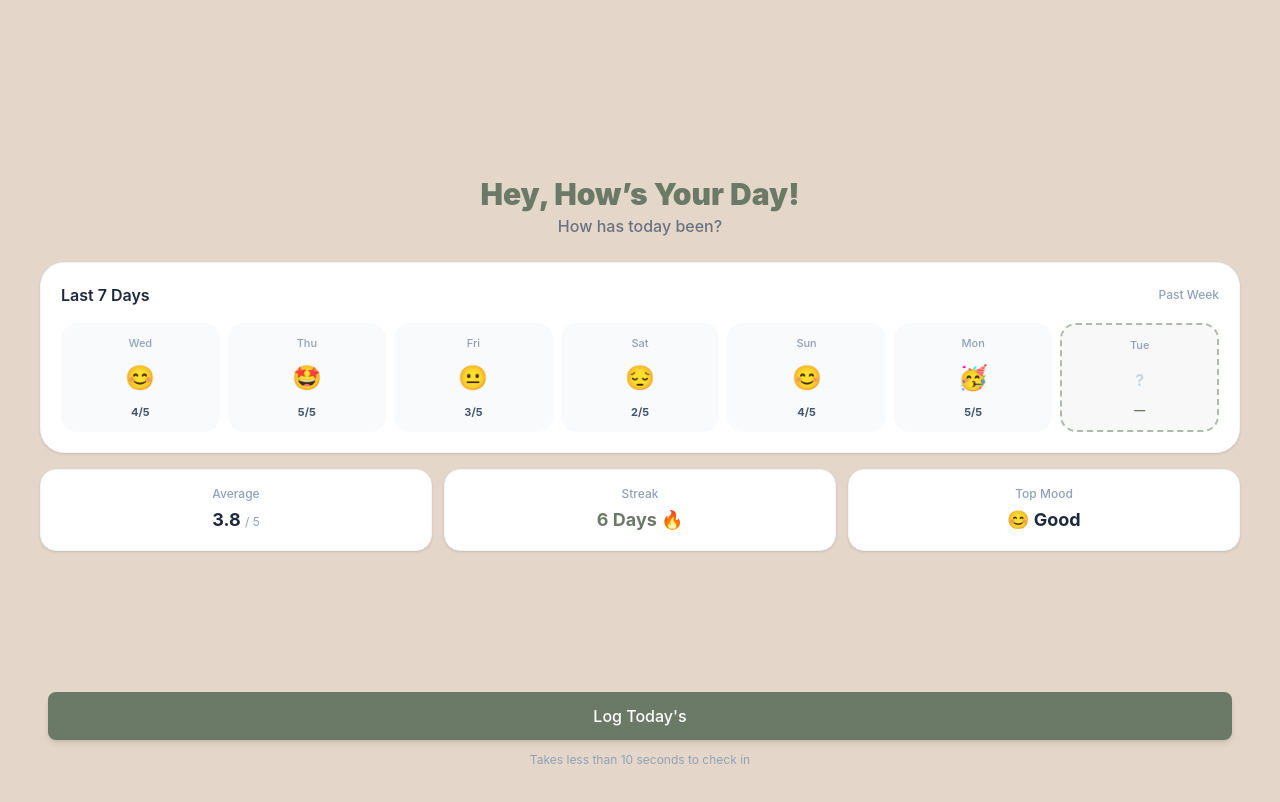
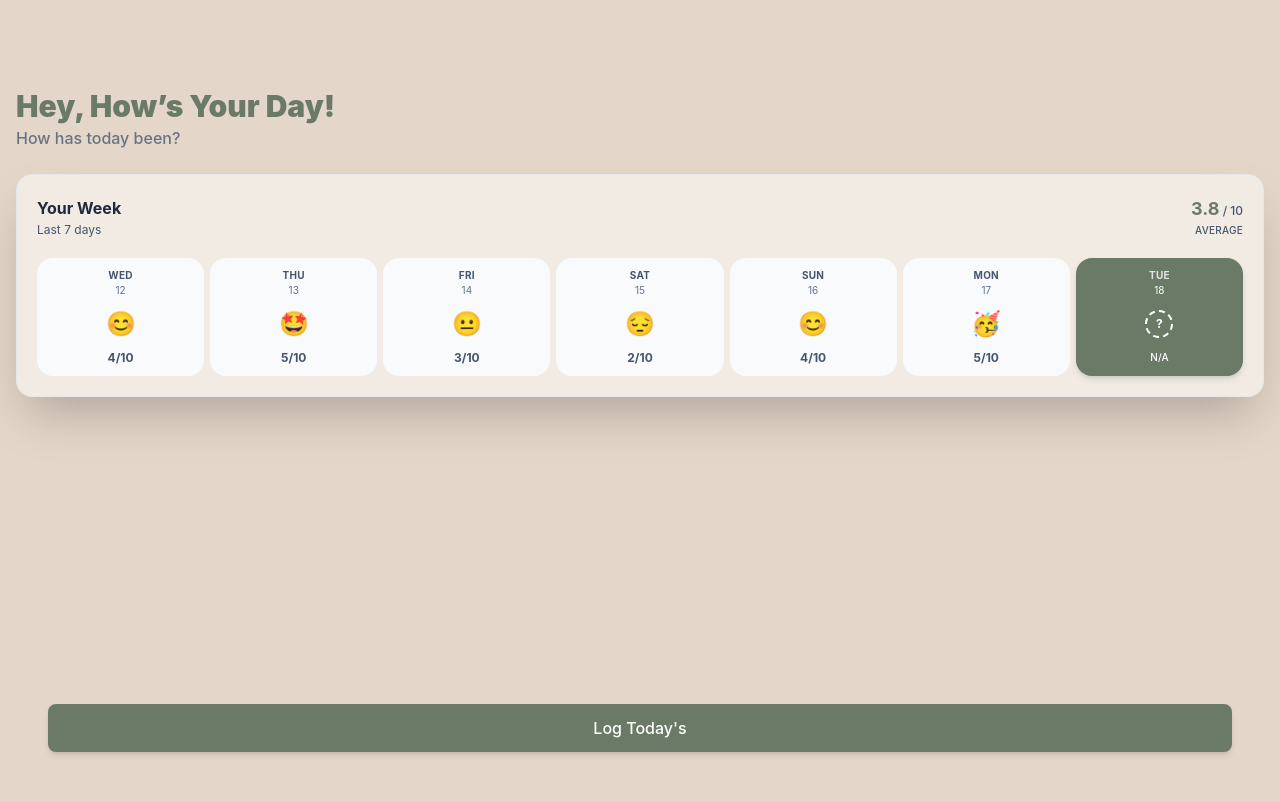
Before and after one commit to krishabbashyal/dailyrating, a React (Vite) app: page / in a window 1280 px wide. Shown: the top 802 px of the page. Built offline with nearby package versions, Linux system fonts and the light colour scheme.

Commit message:
final touches for the day

```diff
--- a/src/App.tsx
+++ b/src/App.tsx
@@ -1,11 +1,11 @@
-import { Routes, Route, Link } from "react-router";
+import { Routes, Route } from "react-router";
 import HomePage from "./pages/HomePage";
 import RatingPage from "./pages/RatingPage";
 
 export default function App() {
   return (
     <div>
-      <main className="p-4">
+      <main className="px-4">
         <Routes>
           <Route path="/" element={<HomePage />} />
           <Route path="/log" element={<RatingPage />} />
--- a/src/components/EmojiSlider.tsx
+++ b/src/components/EmojiSlider.tsx
@@ -86,7 +86,7 @@ export default function EmojiSlider({ value, onChange }: EmojiSliderProps) {
   const percentage = ((Math.max(MIN, Math.min(MAX, rawValue)) - MIN) / (MAX - MIN)) * 100;
 
   return (
-    <div className="w-full max-w-md px-6 select-none">
+    <div className="w-full max-w-md select-none mt-6 bg-white/50 rounded-2xl p-5 shadow-2xl border border-gray-200">
       {/* Emoji */}
       <div className="flex flex-col items-center drop-shadow-2xl">
         <div className="text-[9rem] leading-none mb-3 drop-shadow-xl rounded-full" style={{}}>
--- a/src/components/GreetingBar.tsx
+++ b/src/components/GreetingBar.tsx
@@ -30,9 +30,9 @@ const greetings = [
   const randomGreeting = greetings[Math.floor(Math.random() * greetings.length)];
 
   return (
-    <div className="text-center mt-24">
+    <div className="text-left mt-6 ">
       <h1 className="text-3xl font-black text-brand-primary">{randomGreeting}</h1>
-      <div className="text-center  mt-0.5 mb-4">
+      <div className="text-left  mt-0.5 mb-4">
         <p className="text font-medium text-gray-500">How has today been?</p>
       </div>
     </div>
--- /dev/null
+++ b/src/components/HistoryCard.tsx
@@ -0,0 +1,80 @@
+import { useState } from "react";
+
+const HistoryCard = () => {
+  const [weeklyLogs] = useState([
+    { day: "Wed", date: "12", emoji: "😊", score: 4 },
+    { day: "Thu", date: "13", emoji: "🤩", score: 5 },
+    { day: "Fri", date: "14", emoji: "😐", score: 3 },
+    { day: "Sat", date: "15", emoji: "😔", score: 2 },
+    { day: "Sun", date: "16", emoji: "😊", score: 4 },
+    { day: "Mon", date: "17", emoji: "🥳", score: 5 },
+    { day: "Tue", date: "18", emoji: null, score: null },
+  ]);
+
+  const loggedDays = weeklyLogs.filter((log) => log.score !== null);
+  const average = loggedDays.reduce((sum, log) => sum + (log.score ?? 0), 0) / loggedDays.length;
+
+  return (
+    <section className="mt-6 bg-white/50 rounded-2xl p-5 shadow-2xl border border-gray-200">
+      <div className="mb-5 flex items-center justify-between">
+        <div>
+          <h2 className="text-base font-bold text-slate-800">Your Week</h2>
+          <p className="mt-0.5 text-xs text-slate-600">Last 7 days</p>
+        </div>
+
+        <div className="text-right">
+          <div className="text-lg font-bold text-brand-primary">
+            {average.toFixed(1)}
+            <span className="text-xs font-medium text-slate-600"> / 10</span>
+          </div>
+          <p className="text-[10px] font-medium uppercase tracking-wide text-slate-600">Average</p>
+        </div>
+      </div>
+
+      {/* Days */}
+      <div className="grid grid-cols-7 gap-1.5">
+        {weeklyLogs.map((log) => {
+          const isToday = log.date === "18";
+          const isLogged = log.score !== null;
+
+          return (
+            <div
+              key={log.day}
+              className={`relative flex  flex-col items-center rounded-2xl px-1.5 py-2.5 transition-all ${
+                isToday ? "bg-brand-primary text-white shadow-md shadow-brand-primary/20" : "bg-slate-50"
+              }`}>
+              {/* Day */}
+              <span className={`text-[10px] font-bold uppercase tracking-wide ${isToday ? "text-white/80" : "text-slate-600"}`}>{log.day}</span>
+
+              {/* Date */}
+              <span className={`text-[10px] ${isToday ? "text-white" : "text-slate-500"}`}>{log.date}</span>
+
+              {/* Emoji */}
+              <div className="my-2 flex h-9 items-center justify-center">
+                {isLogged ? (
+                  <span className="select-none text-2xl">{log.emoji}</span>
+                ) : (
+                  <div
+                    className={`flex h-7 w-7 items-center justify-center rounded-full border-2 border-dashed ${
+                      isToday ? "border-white text-white" : "border-slate-200 text-slate-300"
+                    }`}>
+                    <span className="text-xs font-bold">?</span>
+                  </div>
+                )}
+              </div>
+
+              {/* Score */}
+              {isLogged ? (
+                <span className={`text-xs font-bold ${isToday ? "text-white" : "text-slate-600"}`}>{log.score}/10</span>
+              ) : (
+                <span className={`text-[10px] font-medium ${isToday ? "text-white" : "text-slate-200"}`}>N/A</span>
+              )}
+            </div>
+          );
+        })}
+      </div>
+    </section>
+  );
+};
+
+export default HistoryCard;
--- a/src/pages/HomePage.tsx
+++ b/src/pages/HomePage.tsx
@@ -1,26 +1,12 @@
-import { useState } from 'react'
-import GreetingBar from '../components/GreetingBar'
-import CustomButton from '../components/CustomButton'
-import { Link } from 'react-router'
+import HistoryCard from "../components/HistoryCard";
+import GreetingBar from "../components/GreetingBar";
+import CustomButton from "../components/CustomButton";
+import { Link } from "react-router";
 
 const HomePage = () => {
   // Mock data for the last 7 days (including today)
-  const [weeklyLogs] = useState([
-    { day: 'Wed', date: 'Aug 12', emoji: '😊', score: 4, label: 'Good' },
-    { day: 'Thu', date: 'Aug 13', emoji: '🤩', score: 5, label: 'Great' },
-    { day: 'Fri', date: 'Aug 14', emoji: '😐', score: 3, label: 'Okay' },
-    { day: 'Sat', date: 'Aug 15', emoji: '😔', score: 2, label: 'Down' },
-    { day: 'Sun', date: 'Aug 16', emoji: '😊', score: 4, label: 'Good' },
-    { day: 'Mon', date: 'Aug 17', emoji: '🥳', score: 5, label: 'Awesome' },
-    { day: 'Tue', date: 'Today',  emoji: null, score: null, label: 'Pending' }, // Unlogged today
-  ])
 
-  // Calculated metrics
-  const loggedDays = weeklyLogs.filter((item) => item.score !== null)
-  const averageScore = (
-    loggedDays.reduce((acc, curr) => acc + curr.score, 0) / loggedDays.length
-  ).toFixed(1)
-  const currentStreak = 6
+
 
   return (
     <main className="min-h-screen overscroll-none pb-12 flex flex-col justify-between">
@@ -28,79 +14,16 @@ const HomePage = () => {
         <GreetingBar />
 
         {/* 7-Day History Card */}
-        <section className="mx-6 mt-6 rounded-3xl bg-white p-5 shadow-sm border border-slate-100">
-          <div className="flex items-center justify-between mb-4">
-            <h2 className="text-base font-semibold text-slate-800">Last 7 Days</h2>
-            <span className="text-xs font-medium text-slate-400">Past Week</span>
-          </div>
-
-          <div className="grid grid-cols-7 gap-2">
-            {weeklyLogs.map((log) => {
-              const isToday = log.date === 'Today'
-              const isLogged = log.score !== null
-
-              return (
-                <div
-                  key={log.day}
-                  className={`flex flex-col items-center justify-between rounded-2xl py-3 px-1 transition-all ${
-                    isToday
-                      ? 'border-2 border-dashed border-brand-primary/50 bg-brand-primary/5'
-                      : 'bg-slate-50'
-                  }`}
-                >
-                  <span className="text-[11px] font-medium text-slate-400">{log.day}</span>
-
-                  <span className="text-2xl my-2 select-none">
-                    {isLogged ? log.emoji : <span className="text-base text-slate-300 font-bold">?</span>}
-                  </span>
-
-                  <span
-                    className={`text-[11px] font-bold ${
-                      isToday ? 'text-brand-primary' : 'text-slate-600'
-                    }`}
-                  >
-                    {isLogged ? `${log.score}/5` : '—'}
-                  </span>
-                </div>
-              )
-            })}
-          </div>
-        </section>
-
-        {/* Summary & Analytics Card */}
-        <section className="mx-6 mt-4 grid grid-cols-3 gap-3">
-          <div className="rounded-2xl bg-white p-4 shadow-sm border border-slate-100 text-center">
-            <p className="text-xs text-slate-400 font-medium">Average</p>
-            <p className="text-lg font-bold text-slate-800 mt-1">{averageScore} <span className="text-xs font-normal text-slate-400">/ 5</span></p>
-          </div>
-
-          <div className="rounded-2xl bg-white p-4 shadow-sm border border-slate-100 text-center">
-            <p className="text-xs text-slate-400 font-medium">Streak</p>
-            <p className="text-lg font-bold text-brand-primary mt-1">{currentStreak} Days 🔥</p>
-          </div>
-
-          <div className="rounded-2xl bg-white p-4 shadow-sm border border-slate-100 text-center">
-            <p className="text-xs text-slate-400 font-medium">Top Mood</p>
-            <p className="text-lg font-bold text-slate-800 mt-1">😊 Good</p>
-          </div>
-        </section>
+        <HistoryCard />
       </div>
 
-      {/* Action Area */}
       <div className="flex flex-col items-center justify-center mt-10 px-8">
-
         <Link className="w-full" to="/log">
-          <CustomButton
-            customClasses="bg-brand-primary w-full h-12 shadow-md hover:opacity-95 active:scale-[0.99] transition-transform"
-            label="Log Today's"
-          />
+          <CustomButton customClasses="bg-brand-primary w-full h-12 shadow-md hover:opacity-95 active:scale-[0.99] transition-transform" label="Log Today's" />
         </Link>
-        <p className="text-xs text-slate-400 mt-3 text-center">
-          Takes less than 10 seconds to check in
-        </p>
       </div>
     </main>
-  )
-}
+  );
+};
 
-export default HomePage
+export default HomePage;
--- a/src/pages/RatingPage.tsx
+++ b/src/pages/RatingPage.tsx
@@ -1,27 +1,26 @@
 // import { useState } from 'react'
-import EmojiSlider from '../components/EmojiSlider'
-
-import CustomButton from '../components/CustomButton'
-
+import EmojiSlider from "../components/EmojiSlider";
+import CustomButton from "../components/CustomButton";
+import { Link } from "react-router";
 const RatingPage = () => {
-
   //const [rating, setRating] = useState(0)
 
   return (
     <main className="overscroll-none">
-      <div className="pt-42">
-
-        <EmojiSlider/>
+      <div className="pt-36">
+        <EmojiSlider />
       </div>
       <div className="flex  items-center justify-center mt-8">
-      <div className="flex flex-col w-full">
-        <p className="text-xs font-semibold text-gray-600 mb-2">Share Details:</p>
-        <textarea className="w-full text-sm text-gray-600 h-36 rounded-3xl bg-white/30 p-4 shadow-sm border-2 border-brand-primary" name="" id=""></textarea>
-        <CustomButton customClasses="bg-brand-primary w-full mt-6 h-12" label="Submit" onClick={() => {}}/>
-      </div>
+        <div className="flex flex-col w-full">
+          {/* <p className="text-xs font-semibold text-gray-600 mb-2">Share Details:</p>
+          <textarea className="w-full text-sm text-gray-600 h-36 rounded-3xl bg-white/30 p-4 shadow-sm border-2 border-brand-primary" name="" id=""></textarea> */}
+          <Link to="/">
+            <CustomButton customClasses="bg-brand-primary w-full mt-6 h-12" label="Submit" onClick={() => {}} />
+          </Link>
+        </div>
       </div>
     </main>
-  )
-}
+  );
+};
 
-export default RatingPage
+export default RatingPage;
```
